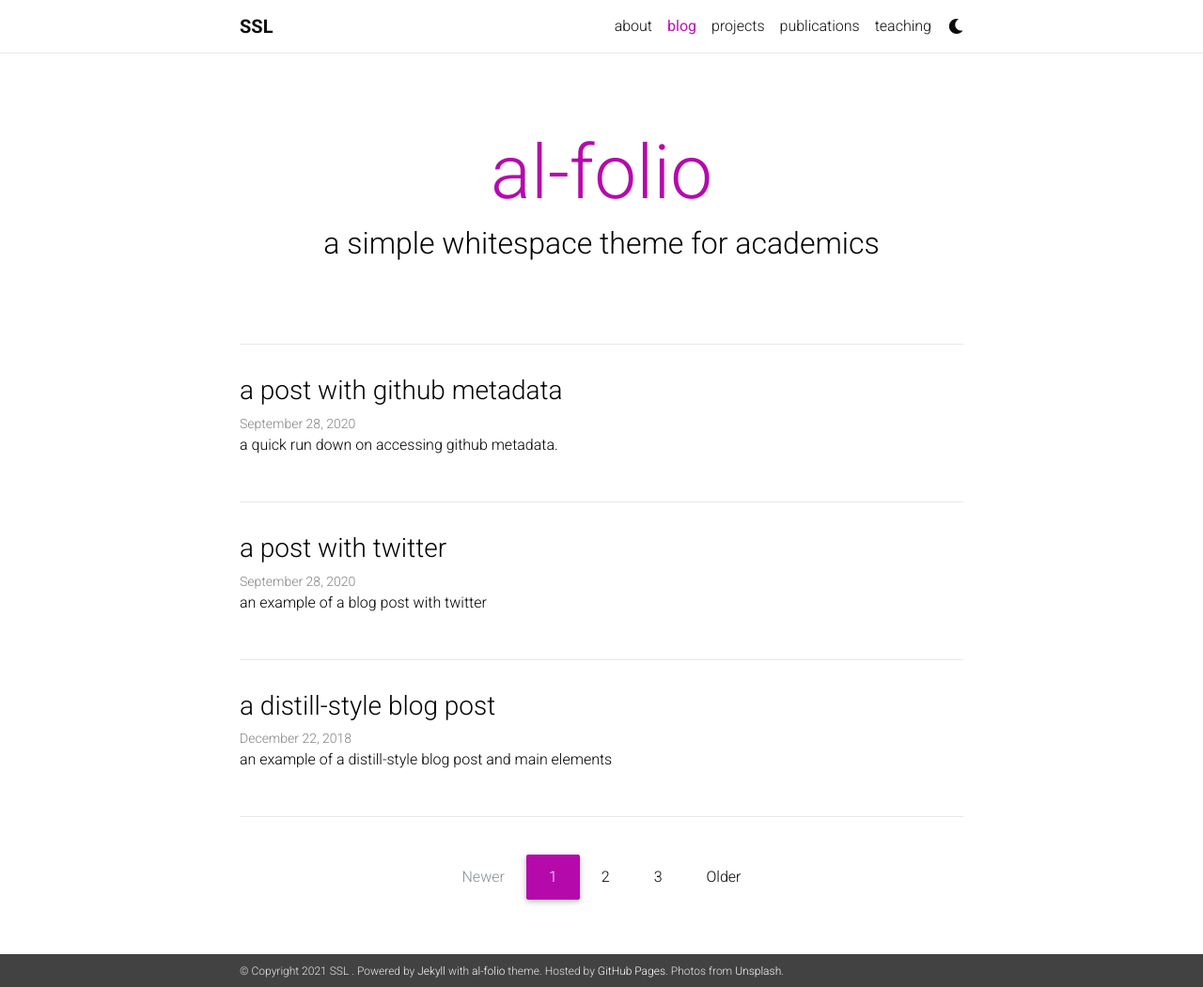
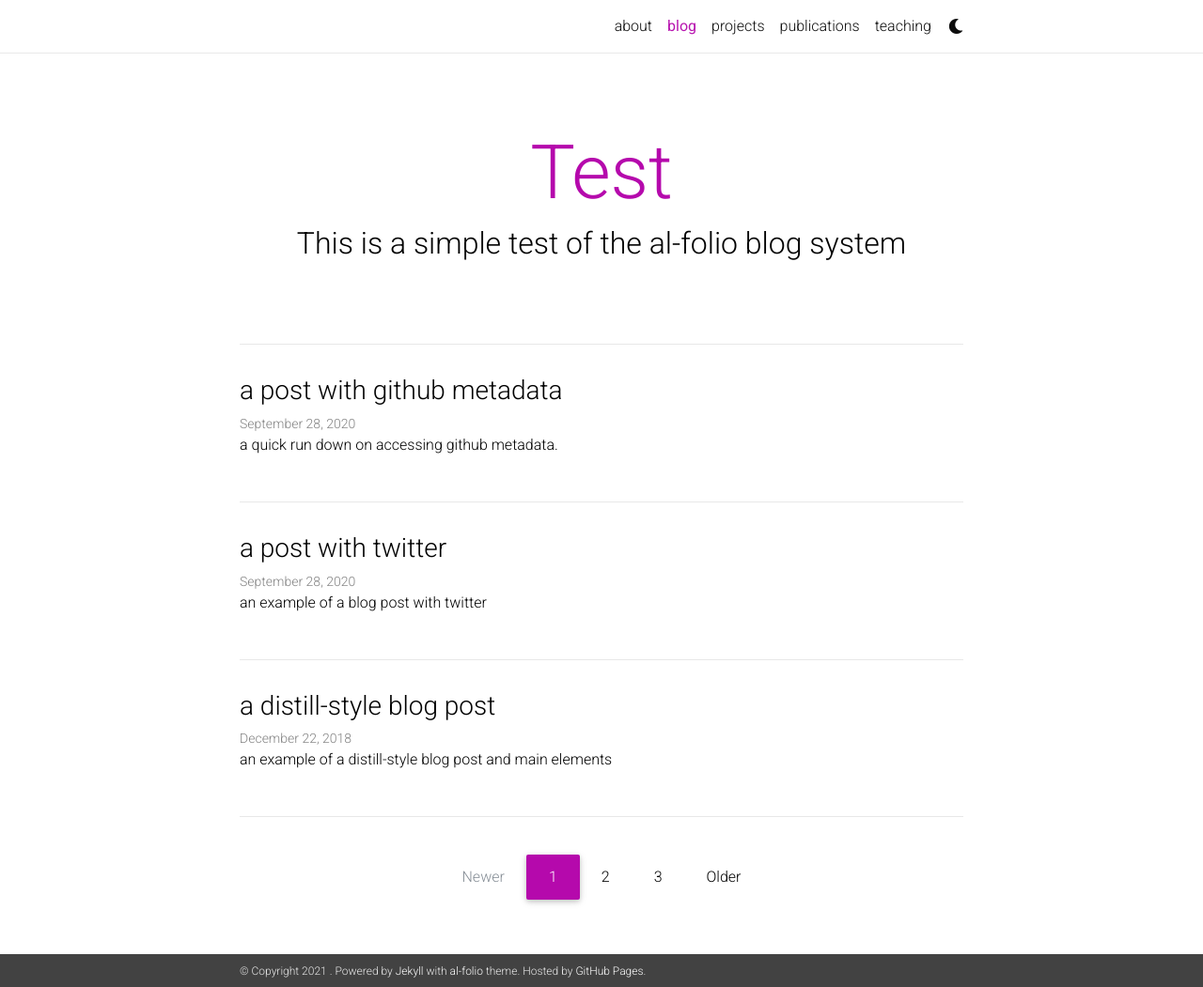
Before and after one commit to NicholasSynovic/LUC-SSL-Website, a Jekyll site: the page built from blog/index.html, in a window 1280 px wide and 1051 px high. Shown: the whole window at 94% size. Built offline with Jekyll 4.4.1, drawn with Linux system fonts in a browser that asks for light colours; nearby versions of some CDN libraries; the list of posts is cut into pages by our own code; a style sheet for code colours, icons or effects is not loaded; some of the changed lines change nothing that is shown.

Commit message:
Update the settings for the al-folio site

```diff
--- a/_config.yml
+++ b/_config.yml
@@ -1,86 +1,64 @@
-# -----------------------------------------------------------------------------
+# For more information as to what each key-value pair does, got to: https://github.com/alshedivat/al-folio/blob/master/_config.yml
+
 # Site settings
-# -----------------------------------------------------------------------------
-
-title: blank # the website title (if blank, full name will be used instead)
-first_name: SSL
+title: Software and Systems Laboratory
+first_name:
 middle_name:
 last_name:
-email: you@example.com
-description: > # the ">" symbol means to ignore newlines until "footer_text:"
-  A simple, whitespace theme for academics. Based on [*folio](https://github.com/bogoli/-folio) design.
+email: ssl@cs.luc.edu
+description: >
+  The official Loyola University Chicago Software and Systems Laboratory website.
 footer_text: >
   Powered by <a href="http://jekyllrb.com/" target="_blank">Jekyll</a> with <a href="https://github.com/alshedivat/al-folio">al-folio</a> theme.
   Hosted by <a href="https://pages.github.com/" target="_blank">GitHub Pages</a>.
-  Photos from <a href="https://unsplash.com" target="_blank">Unsplash</a>.
+url: # TODO: Change this to the CNAME domain
+baseurl: # TODO: Change this to the base directory of the website
+last_updated: false
+impressum_path:  # Impressum link located in the footer
 
-url: # the base hostname & protocol for your site
-baseurl: /ssl2/ # the subpath of your site, e.g. /blog/
-last_updated: false # set to true if you want to display last updated in the footer
-impressum_path:  # set to path to include impressum link in the footer, use the same path as permalink in a page, helps to conform with EU GDPR
-
-# -----------------------------------------------------------------------------
-# Layout
-# -----------------------------------------------------------------------------
-
+# Layout settings
 navbar_fixed: true
 footer_fixed: true
 
-# Dimensions
+## Dimension settings
 max_width: 800px
 
-# TODO: add layout settings (single page vs. multi-page)
+# Open Graph Settings
+serve_og_meta: false
+og_image: # Site-wide default Open Graph preview image
 
-# -----------------------------------------------------------------------------
-# Open Graph
-# -----------------------------------------------------------------------------
-# Display links to the page with a preview object on social media.
-serve_og_meta: false # Include Open Graph meta tags in the HTML head
-og_image: # The site-wide (default for all links) Open Graph preview image
-
-# -----------------------------------------------------------------------------
-# Social integration
-# -----------------------------------------------------------------------------
-
-github_username: # your GitHub user name
-twitter_username: # your Twitter handle
-linkedin_username: # your LinkedIn user name
-scholar_userid: # your Google Scholar ID
-orcid_id: # your ORCID ID
-medium_username: # your Medium username
-quora_username: # your Quora username
-publons_id: # your ID on Publons
-research_gate_profile: # your profile on ResearchGate
-blogger_url: # your blogger URL
-work_url: # work page URL
-keybase_username: # your keybase user name
-wikidata_id: # your wikidata id
+# Socials
+github_username: SoftwareSystemsLaboratory
+# twitter_username: # your Twitter handle
+# linkedin_username: # your LinkedIn user name
+# scholar_userid: # your Google Scholar ID
+# orcid_id: # your ORCID ID
+# medium_username: # your Medium username
+# quora_username: # your Quora username
+# publons_id: # your ID on Publons
+# research_gate_profile: # your profile on ResearchGate
+# blogger_url: # your blogger URL
+work_url: https://www.luc.edu/cs/
+# keybase_username: # your keybase user name
+# wikidata_id: # your wikidata id
 
 contact_note: >
-  You can even add a little note about which of these is the best way to reach you.
+  Contact Email: <a href="mailto:ssl@cs.luc.edu">ssl@cs.luc.edu</a>
 
-google_analytics: UA-XXXXXXXXX # out your google-analytics code
-panelbear_analytics: XXXXXXXXX # panelbear analytics site ID
+# google_analytics: UA-XXXXXXXXX # TODO: Add Google Analytics
+# panelbear_analytics: XXXXXXXXX # TODO: Look into PanelBear
 
-# -----------------------------------------------------------------------------
-# Blog
-# -----------------------------------------------------------------------------
+# Blog Settings
 
-blog_name: al-folio  # your blog must have a name for it to show up in the nav bar
-blog_description: a simple whitespace theme for academics
+blog_name: Test
+blog_description: This is a simple test of the al-folio blog system
 permalink: /blog/:year/:title/
 
-# Pagination
+## Pagination
 pagination:
   enabled: true
 
-# Comments
-disqus_shortname: al-folio # put your disqus shortname
-
-# -----------------------------------------------------------------------------
 # Collections
-# -----------------------------------------------------------------------------
-
 collections:
   news:
     defaults:
@@ -93,9 +71,7 @@ collections:
 
 news_limit: 5
 
-# -----------------------------------------------------------------------------
 # Jekyll settings
-# -----------------------------------------------------------------------------
 
 # Markdown and syntax highlight
 markdown: kramdown
@@ -132,9 +108,7 @@ plugins:
   - jekyll-twitter-plugin
   - jemoji
 
-# -----------------------------------------------------------------------------
 # Jekyll Scholar
-# -----------------------------------------------------------------------------
 
 scholar:
 
@@ -157,21 +131,17 @@ scholar:
 
   query: "@*"
 
-# -----------------------------------------------------------------------------
 # Optional Features
-# -----------------------------------------------------------------------------
 
 enable_google_analytics:    false
 enable_panelbear_analytics: false
 enable_mansory:             true
 enable_math:                true
-enable_tooltips:            false
+enable_tooltips:            true
 enable_darkmode:            true
-show_social_icons:          false
+show_social_icons:          true
 
-# -----------------------------------------------------------------------------
 # Library versions
-# -----------------------------------------------------------------------------
 
 academicons:
   version: "1.9.0"
```
Also changed, not shown: 1 other file.
